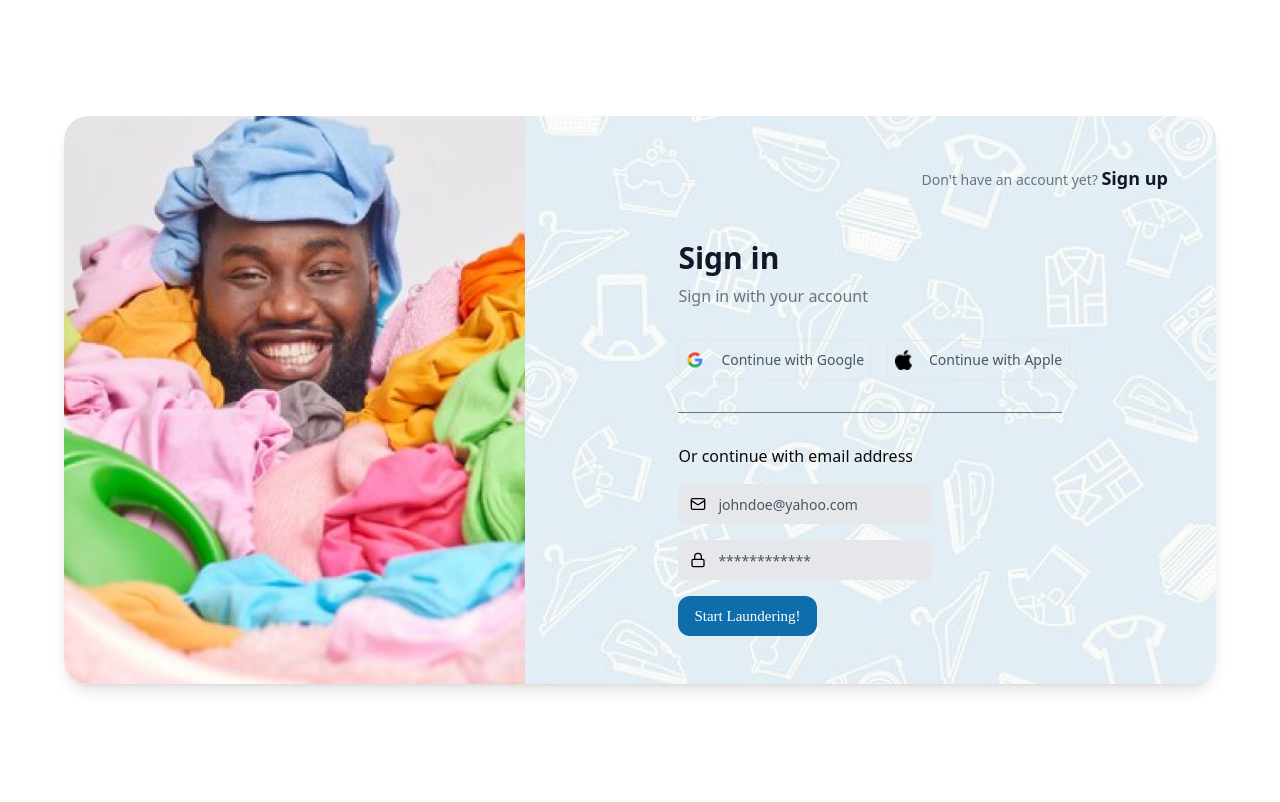
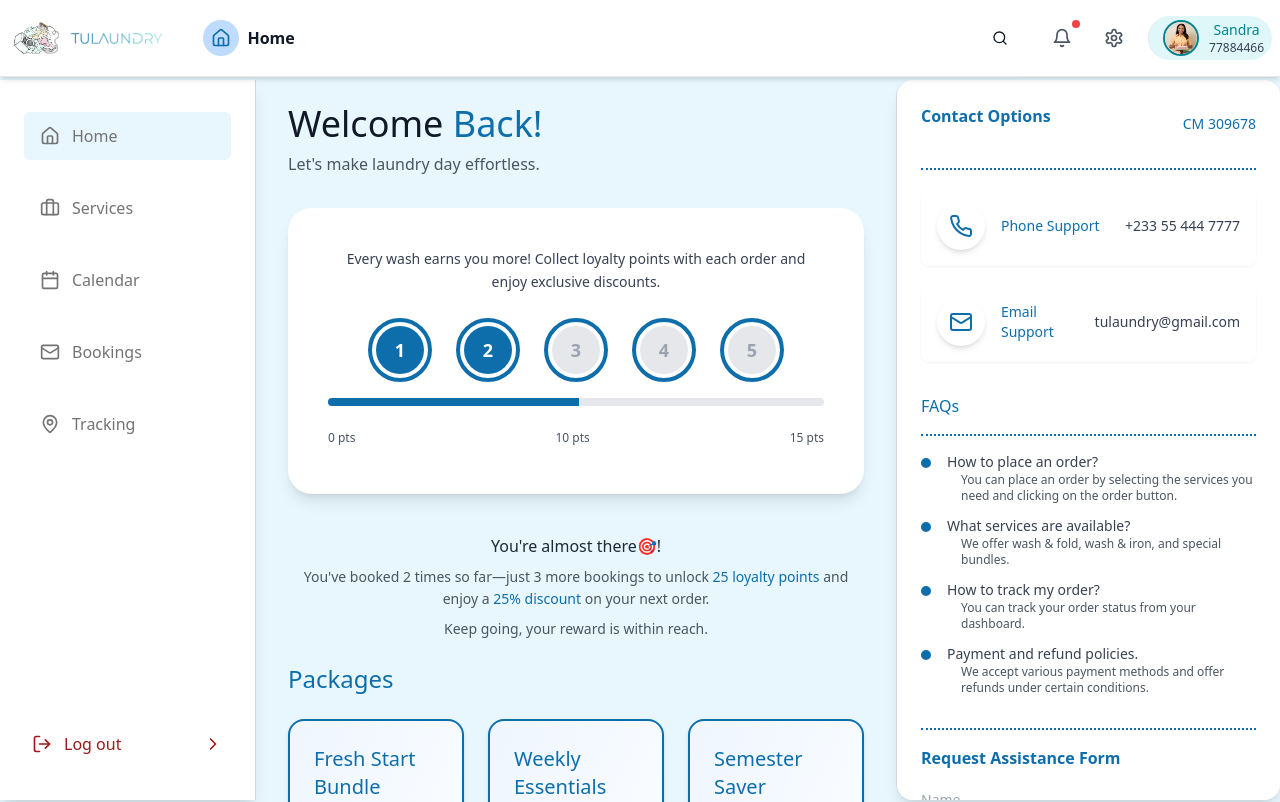
Before and after one commit to Aristocratjnr/Consumer-dashboard, a Next.js app: page / in a window 1280 px wide. Shown: the top 802 px of the page. Built offline with nearby package versions, Linux system fonts and the light colour scheme.

Commit message:
update page: replace SignIn component with Dashboard component

```diff
--- a/src/app/page.tsx
+++ b/src/app/page.tsx
@@ -9,7 +9,7 @@ import SignIn from "./(auth)/SignIn/page";
 const page = () => {
   return (
     <div className="min-h-screen bg-white">
-      <SignIn/>
+      <Dashboard/>
     </div>
   );
 };
```
